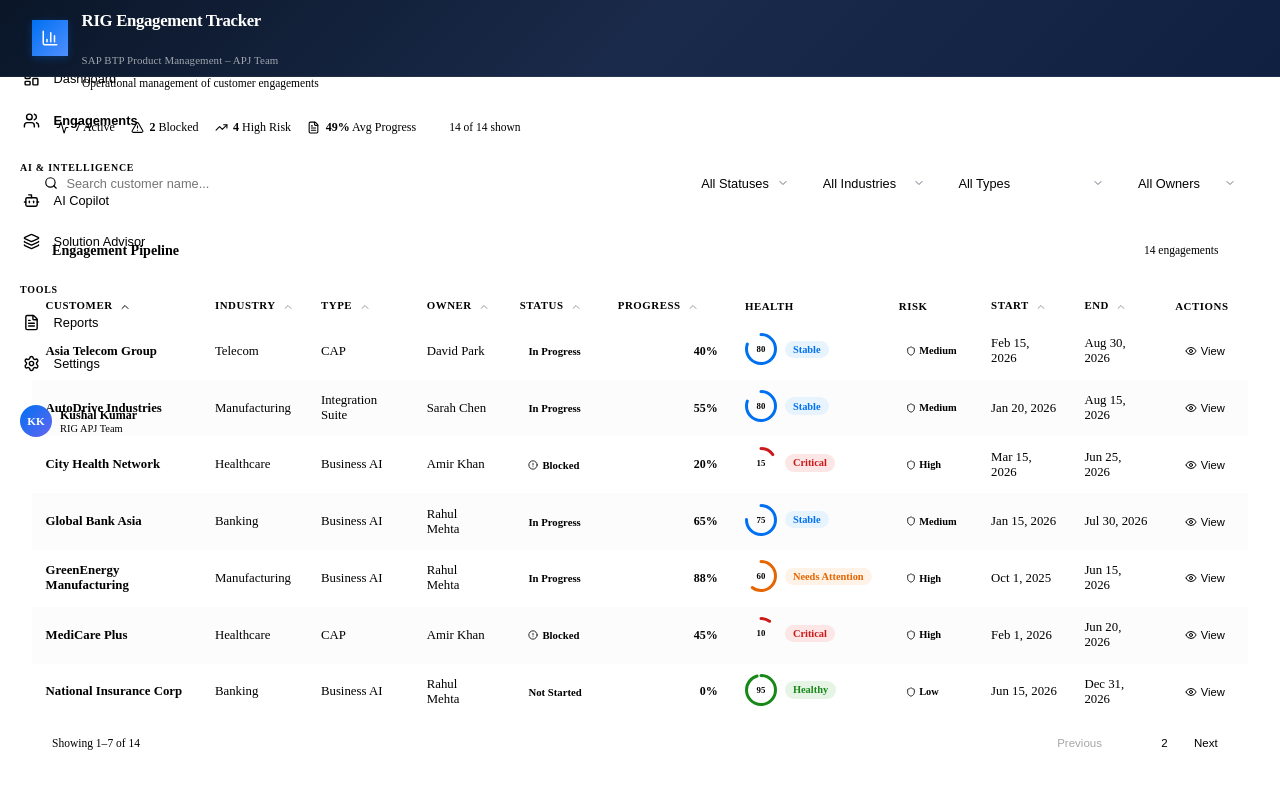
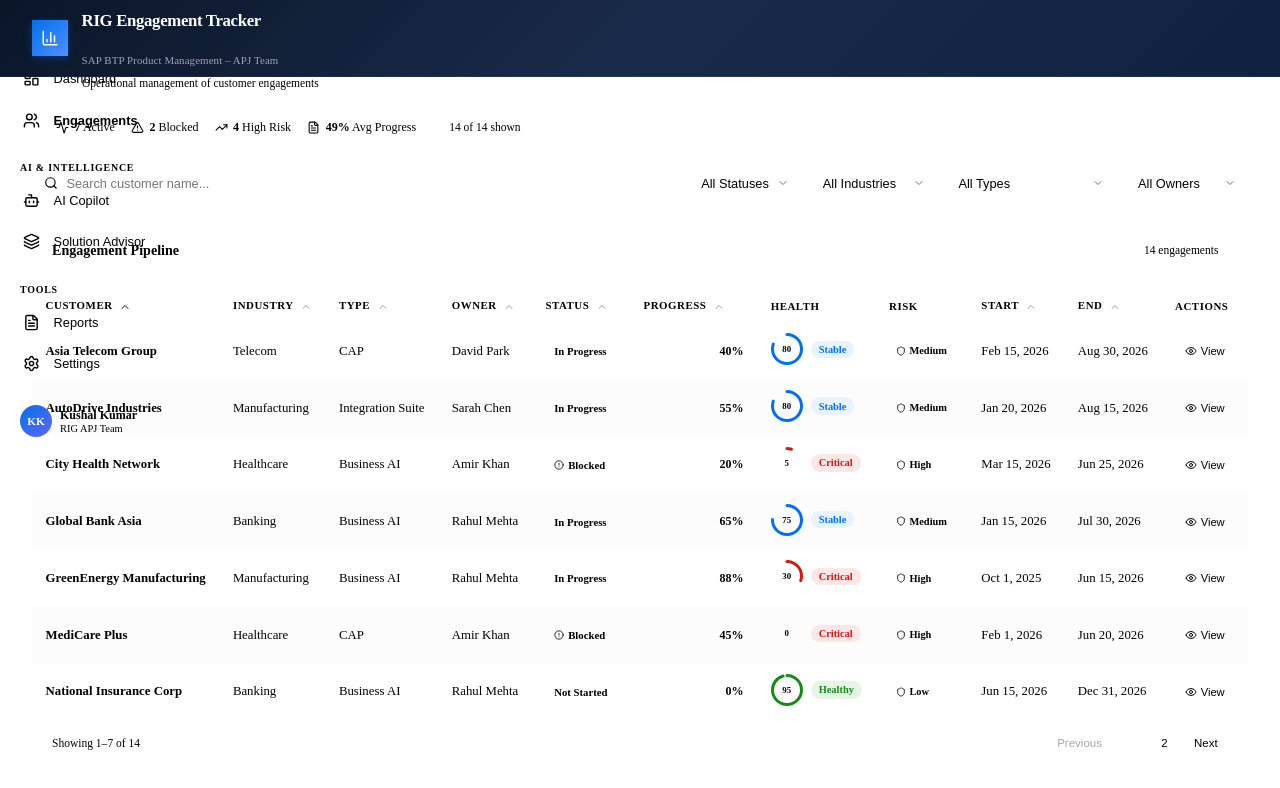
Before and after one commit to Kushal1002/RIG-Compass, a React (Vite) app: page / in a window 1280 px wide. Both pictures are taken after a click on the button "Engagements". Shown: the top 788 px of the page. Built offline with nearby package versions, Linux system fonts and the light colour scheme; the HTML template or start-up script is replaced by a standard one.

Commit message:
minor bug fixes

```diff
--- a/src/components/EngagementCard/EngagementCard.jsx
+++ b/src/components/EngagementCard/EngagementCard.jsx
@@ -7,8 +7,8 @@
 
 const TIMELINE_PHASES = [
   { label: 'Discovery', maxProgress: 15 },
-  { label: 'Env Setup', maxProgress: 30 },
-  { label: 'Design', maxProgress: 50 },
+  { label: 'Environment Setup', maxProgress: 30 },
+  { label: 'Solution Design', maxProgress: 50 },
   { label: 'Prototype', maxProgress: 70 },
   { label: 'Testing', maxProgress: 90 },
   { label: 'Go Live', maxProgress: 100 },
@@ -41,10 +41,7 @@
 
   const getTimelineStatus = (phase) => {
     const phaseIndex = TIMELINE_PHASES.findIndex(p => p.label === phase.label);
-    const currentIndex = TIMELINE_PHASES.findIndex(p => p.label === currentPhase ||
-      (currentPhase === 'Environment Setup' && p.label === 'Env Setup') ||
-      (currentPhase === 'Solution Design' && p.label === 'Design'));
-
+    const currentIndex = TIMELINE_PHASES.findIndex(p => p.label === currentPhase);
     if (phaseIndex < currentIndex) return 'completed';
     if (phaseIndex === currentIndex) return 'current';
     return 'upcoming';
--- a/src/components/EngagementCopilot/EngagementCopilot.jsx
+++ b/src/components/EngagementCopilot/EngagementCopilot.jsx
@@ -122,6 +122,7 @@
             value={input}
             onChange={(e) => setInput(e.target.value)}
             onKeyDown={handleKeyDown}
+            maxLength={200}
           />
           <button
             className={styles.sendBtn}
--- a/src/components/EngagementTable/EngagementTable.jsx
+++ b/src/components/EngagementTable/EngagementTable.jsx
@@ -1,4 +1,4 @@
-import { useState } from 'react';
+import { useState, useEffect } from 'react';
 import { ChevronUp, ChevronDown, Eye, AlertCircle, Shield } from 'lucide-react';
 import ProgressBar from '../ProgressBar/ProgressBar';
 import HealthBadge from '../HealthBadge/HealthBadge';
@@ -11,6 +11,10 @@
   const [sortField, setSortField] = useState('customerName');
   const [sortDir, setSortDir] = useState('asc');
   const [page, setPage] = useState(1);
+
+  useEffect(() => {
+    setPage(1);
+  }, [engagements]);
 
   const handleSort = (field) => {
     if (sortField === field) {
--- a/src/components/FilterBar/FilterBar.jsx
+++ b/src/components/FilterBar/FilterBar.jsx
@@ -20,6 +20,7 @@
           className={styles.searchInput}
           value={filters.search}
           onChange={(e) => onFilterChange('search', e.target.value)}
+          maxLength={100}
         />
       </div>
 
--- a/src/utils/aiSummaryGenerator.js
+++ b/src/utils/aiSummaryGenerator.js
@@ -40,8 +40,9 @@
 function getRiskLevel(progress, status, endDate) {
   const daysToEnd = Math.ceil((new Date(endDate) - new Date()) / (1000 * 60 * 60 * 24));
 
-  if (status === "Blocked" && progress < 50) return "high";
+  if (status === "Completed") return "low";
   if (status === "Blocked") return "high";
+  if (daysToEnd < 0) return "high";
   if (daysToEnd <= 14 && progress < 90) return "high";
   if (progress < 70) return "medium";
   return "low";
@@ -135,12 +136,11 @@
   const { status, progress, endDate } = engagement;
   const daysToEnd = Math.ceil((new Date(endDate) - new Date()) / (1000 * 60 * 60 * 24));
 
-  if (status === "Blocked" || (daysToEnd <= 14 && progress < 90)) {
-    return "High";
-  }
-  if (progress < 70 && status === "In Progress") {
-    return "Medium";
-  }
+  if (status === "Completed") return "Low";
+  if (status === "Blocked") return "High";
+  if (daysToEnd < 0) return "High";
+  if (daysToEnd <= 14 && progress < 90) return "High";
+  if (progress < 70 && status === "In Progress") return "Medium";
   return "Low";
 }
 
--- a/src/utils/copilotEngine.js
+++ b/src/utils/copilotEngine.js
@@ -102,7 +102,7 @@
     const blocked = engagements.filter(e => e.status === 'Blocked').length;
     const completed = engagements.filter(e => e.status === 'Completed').length;
     const notStarted = engagements.filter(e => e.status === 'Not Started').length;
-    const avgProgress = Math.round(engagements.reduce((s, e) => s + e.progress, 0) / engagements.length);
+    const avgProgress = Math.round(engagements.reduce((s, e) => s + e.progress, 0) / (engagements.length || 1));
     let response = `Portfolio Overview:\n\n`;
     response += `• **Total Engagements:** ${engagements.length}\n`;
     response += `• **Active:** ${active} | **Blocked:** ${blocked} | **Completed:** ${completed} | **Not Started:** ${notStarted}\n`;
--- a/src/utils/executiveReportGenerator.js
+++ b/src/utils/executiveReportGenerator.js
@@ -14,8 +14,8 @@
   const blocked = engagements.filter(e => e.status === 'Blocked').length;
   const notStarted = engagements.filter(e => e.status === 'Not Started').length;
 
-  const avgProgress = Math.round(engagements.reduce((s, e) => s + e.progress, 0) / total);
-  const completionRate = Math.round((completed / total) * 100);
+  const avgProgress = total > 0 ? Math.round(engagements.reduce((s, e) => s + e.progress, 0) / total) : 0;
+  const completionRate = total > 0 ? Math.round((completed / total) * 100) : 0;
 
   const highRisk = engagements.filter(e => calculateRiskLevel(e) === 'High');
   const criticalHealth = engagements.filter(e => calculateHealthScore(e) < 50);
--- a/src/utils/healthScore.js
+++ b/src/utils/healthScore.js
@@ -18,7 +18,8 @@
 
   // Timeline penalties
   const daysToEnd = Math.ceil((new Date(endDate) - new Date()) / (1000 * 60 * 60 * 24));
-  if (daysToEnd <= 7 && progress < 50) score -= 20;
+  if (daysToEnd < 0 && status !== 'Completed') score -= 30;
+  else if (daysToEnd <= 7 && progress < 50) score -= 20;
   else if (daysToEnd <= 14 && progress < 70) score -= 15;
 
   // Blocker penalties
```
